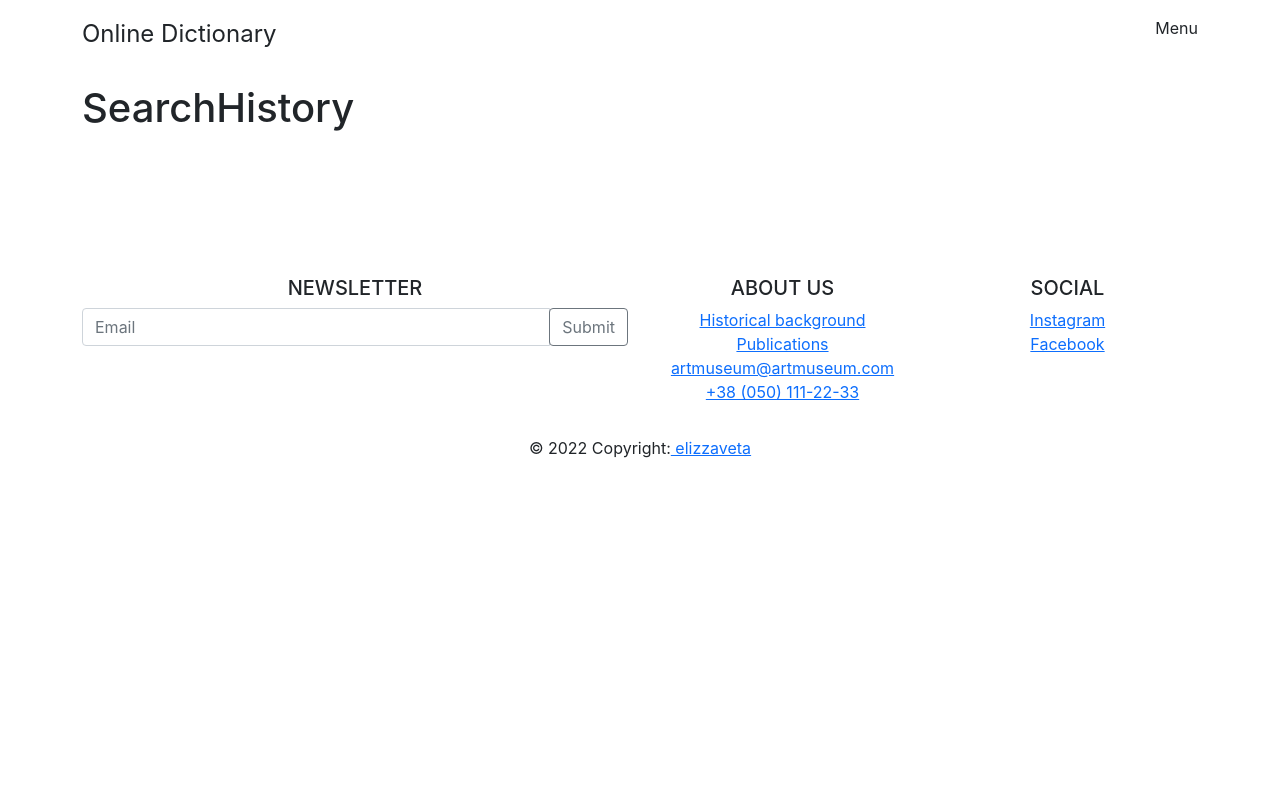
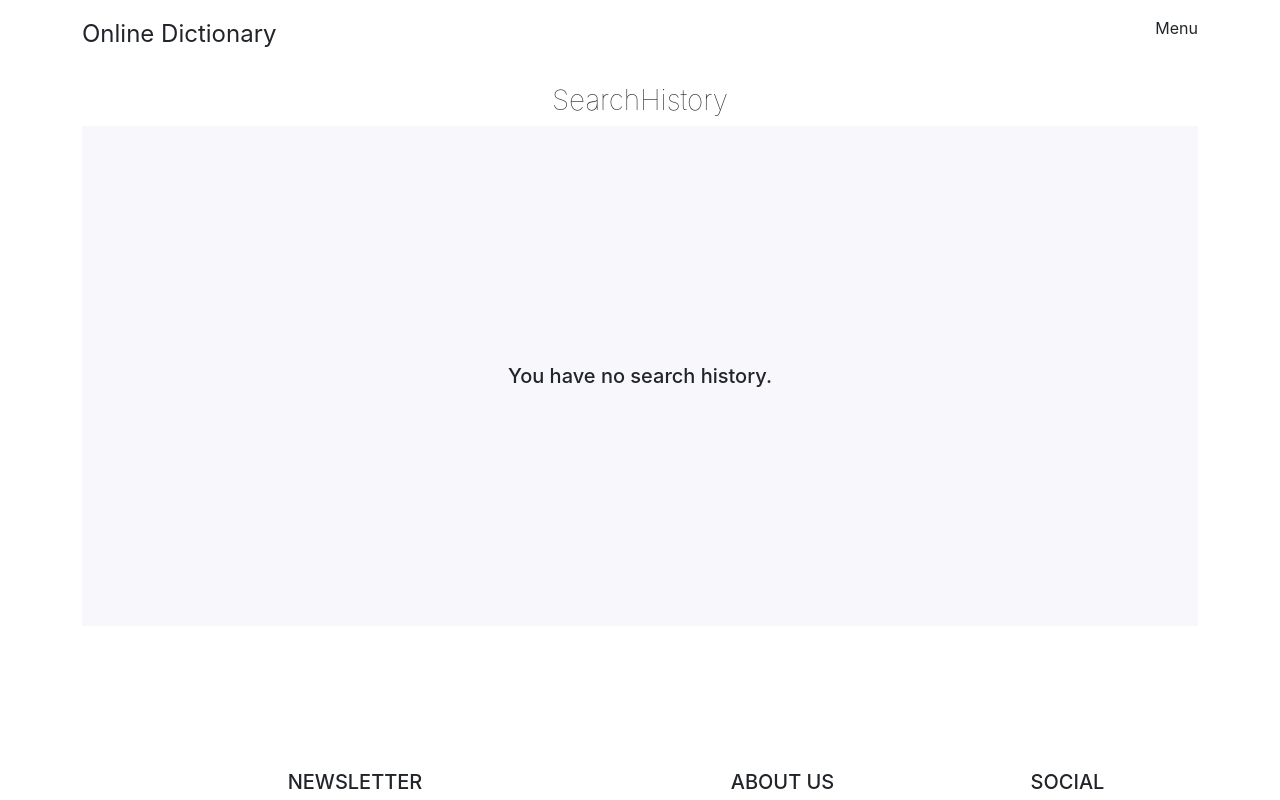
Before and after one commit to elizzaveta/OnlineDictionary, a React (Create React App) app: page /history in a window 1280 px wide. Shown: the top 800 px of the page. Built offline with nearby package versions, Linux system fonts and the light colour scheme.

Commit message:
Added Search History

```diff
--- a/public/index.html
+++ b/public/index.html
@@ -17,7 +17,6 @@
     <link rel="manifest" href="%PUBLIC_URL%/manifest.json" />
     <link href="https://cdn.jsdelivr.net/npm/bootstrap@5.1.3/dist/css/bootstrap.min.css" rel="stylesheet" integrity="sha384-1BmE4kWBq78iYhFldvKuhfTAU6auU8tT94WrHftjDbrCEXSU1oBoqyl2QvZ6jIW3" crossorigin="anonymous">
     <script src="https://cdn.jsdelivr.net/npm/bootstrap@5.1.3/dist/js/bootstrap.bundle.min.js" integrity="sha384-ka7Sk0Gln4gmtz2MlQnikT1wXgYsOg+OMhuP+IlRH9sENBO0LRn5q+8nbTov4+1p" crossorigin="anonymous"></script>
-
     <!--
       Notice the use of %PUBLIC_URL% in the tags above.
       It will be replaced with the URL of the `public` folder during the build.
--- a/src/components/History/History.js
+++ b/src/components/History/History.js
@@ -1,11 +1,29 @@
+import {useEffect, useState} from "react";
+import styles from "./History.module.css"
 import {Link} from "react-router-dom";
-import {useState} from "react";
 
 export default function History() {
+    const [searchHistory, setSearchHistory] = useState(null)
+
+    useEffect(()=>{
+        setSearchHistory(JSON.parse(localStorage.getItem('searchHistory')));
+    }, [])
+
 
     return (
         <div className={"container"}>
-            <h1>SearchHistory</h1>
+            <h3 className={styles.title}>SearchHistory</h3>
+            {searchHistory
+                ? <div className={styles.historyWrapper}>{
+                    searchHistory.map(searchQuery =>
+                        <div>
+                            <Link to={'/search/'+searchQuery} className={styles.word}><h5>{searchQuery}</h5></Link>
+                            <i className="fa-solid fa-xmark"/>
+                        </div>
+                    )
+                }</div>
+                : <h5 className={styles.message}>You have no search history. </h5>
+            }
         </div>
     )
 }
--- /dev/null
+++ b/src/components/History/History.module.css
@@ -0,0 +1,28 @@
+.title{
+    text-align: center;
+    font-weight: lighter;
+}
+.message{
+    height: 500px;
+    display: flex;
+    justify-content: center;
+    align-items: center;
+    background: #f0eef973;
+}
+.historyWrapper > div{
+    background: #f0eef973;
+    margin-bottom: 3px;
+    padding: 5px 20px;
+    display: flex;
+    justify-content: space-between;
+}
+.word:hover{
+    cursor: pointer;
+}
+.word{
+    text-decoration: none;
+    color: black;
+}
+.word h5{
+    margin: 0;
+}
--- a/src/components/shared/Search/SearchField.js
+++ b/src/components/shared/Search/SearchField.js
@@ -8,8 +8,22 @@ export default function SearchField() {
 
     const handleSubmit = function () {
         if(searchQuery!=null){
+            pushQueryToLocalStorage()
             nav(`/search/${searchQuery}`)
         }
+    }
+
+    const pushQueryToLocalStorage = function (){
+        let history = JSON.parse(localStorage.getItem('searchHistory'));
+
+        if(history == null ) history = [];
+        if(history.indexOf(searchQuery) !== -1){
+            history.splice(history.indexOf(searchQuery),1);
+        }
+        history.unshift(searchQuery);
+        if(history.length > 25) history.pop();
+
+        localStorage.setItem('searchHistory', JSON.stringify(history));
     }
 
     const handleChange = function (event) {
```
